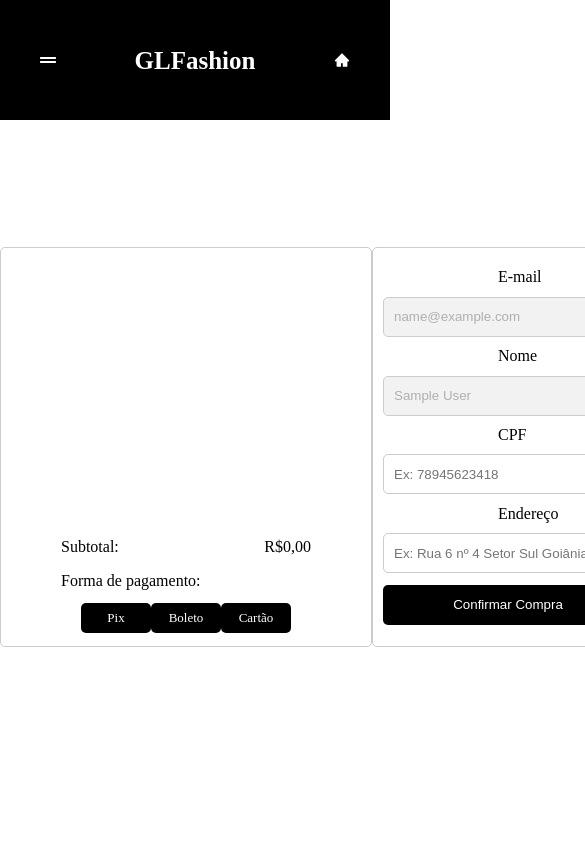
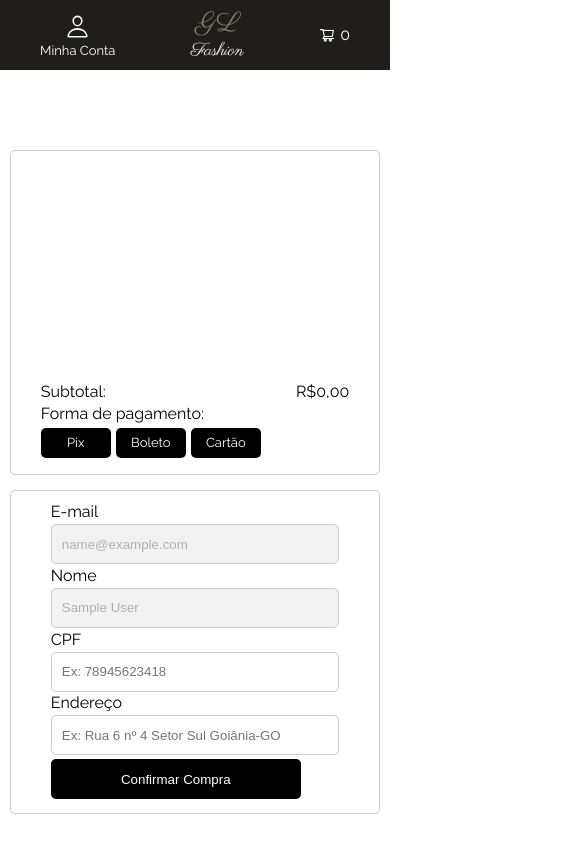
Before and after one commit to gsnorberto/projeto15-glfashion-front, a React (Create React App) app: page /pagamento in a window 390 px wide. Shown: the top 844 px of the page, 585 px wide, since content can reach past the window. Built offline with nearby package versions, Linux system fonts and the light colour scheme; no server answers; sample sign-in values are in the browser's storage.

Commit message:
style: adiciona responsividade na tela de checkout

```diff
--- a/src/components/Carrinho/styles.js
+++ b/src/components/Carrinho/styles.js
@@ -78,6 +78,7 @@ export const Rodape = styled.div`
         color: #FFFFFF;
         background-color: #000000;
         font-size: 17px;
+        cursor: pointer;
     }
 `
 export const Produtos = styled.div`
--- a/src/pages/Checkout/index.js
+++ b/src/pages/Checkout/index.js
@@ -6,9 +6,10 @@ import { Context } from "../../context/AuthContext"
 import { useState, useEffect, useContext } from "react"
 import axios from "axios"
 import ProdutoCarrinho from "../../components/ProdutoCarrinho/index.js"
+import HeaderMenu from "../../components/HeaderMenu/index.js"
 export default () => {
     const navigate = useNavigate();
-    let { userLS } = useContext(Context)
+    let { userLS } = useContext(Context);
 
     useEffect(() => {
         if (!userLS) {
@@ -70,11 +71,7 @@ export default () => {
 
     return (
         <ContainerChecout>
-            <HeaderContainer>
-                <FaGripLines />
-                <h1>GLFashion</h1>
-                <AiFillHome onClick={() => navigate("/home")} />
-            </HeaderContainer>
+            <HeaderMenu compras={compras} atualizaCompras={atualizaCompras} setCompras={setCompras} />
             <DadosPedido>
                 <Produtos>{compras.map((c) => <ProdutoCarrinho key={c._id} compra={c} atualizaCompras={atualizaCompras} />)}</Produtos>
                 <SubTotal><span>Subtotal:</span><span>R${subtotal}</span></SubTotal>
--- a/src/pages/Checkout/styles.js
+++ b/src/pages/Checkout/styles.js
@@ -22,23 +22,30 @@ export const HeaderContainer = styled.div`
   }
 `
 export const ContainerChecout = styled.div`
+    font-family: 'Raleway', sans-serif;
     width: 100%;
     height: 100vh;
     display: flex;
     align-items: center;
     justify-content: space-evenly;
     padding-top: 50px;
+    padding-bottom: 30px;
+
+    @media(max-width:1075px){
+      padding-top: 150px;
+      flex-direction: column;
+    }
 `
 export const DadosComprador = styled.form`
-    width: 500px;
+    width: 45%;
     height: 400px;
     border: 1px solid #CCC;
     border-radius: 5px;
     display: flex;
     flex-direction: column;
-    align-items: center;
+    align-items: flex-start;
     justify-content: space-evenly;
-    padding: 10px;
+    padding: 10px 40px;
     button{
         width: 250px;
         height: 40px;
@@ -47,9 +54,10 @@ export const DadosComprador = styled.form`
         color: #fff;
         border-radius: 5px;
         opacity: ${props => props.clicado ? "0.7" : "1"};
+        cursor: pointer;
     }
     input{
-        width: 250px;
+        width: 100%;
         height: 40px;
         border-radius: 5px;
         border: 1px solid #CCC;
@@ -57,23 +65,30 @@ export const DadosComprador = styled.form`
     }
     h1{
         align-self: flex-start;
-        margin-left: 115px;
+
+    }
+    @media(max-width:1075px){
+      width: 95%;
+      margin-top: 15px;
     }
 `
 
 export const DadosPedido = styled.form`
-    width: 500px;
+    width: 50%;
     height: 400px;
     border: 1px solid #CCC;
     border-radius: 5px;
     display: flex;
     flex-direction: column;
-    align-items: center;
+    align-items: flex-start;
     justify-content: space-evenly;
-    padding: 10px;
+    padding: 10px 30px;
     h1{
-      padding: 5px 0px 10px 50px;
       align-self: flex-start;
+    }
+
+    @media(max-width:1075px){
+      width: 95%;
     }
 `
 export const InputDesabilitado = styled.input`
@@ -90,7 +105,6 @@ export const Produtos = styled.div`
     height: 70%;
     overflow-y: scroll;
     width: 100%;
-    padding: 0 50px;
 `
 
 export const SubTotal = styled.div`
@@ -98,15 +112,13 @@ export const SubTotal = styled.div`
   display: flex;
   justify-content: space-between;
   align-items: center;
-  padding: 10px 50px;
 `
 
 export const Pagamento = styled.div`
   display: flex;
   width: 100%;
   align-items: center;
-  justify-content: space-evenly;
-  padding: 0 70px;
+  justify-content: flex-start;
   div{
     width: 70px;
     height: 30px;
@@ -121,10 +133,15 @@ export const Pagamento = styled.div`
 `
 export const ButtonPix = styled.div`
   border: ${props => props.selecionado ? "2px solid #0f0": "none"};
+  margin-right: 5px;
+  cursor: pointer;
 `
 export const ButtonBoleto = styled.div`
   border: ${props => props.selecionado ? "2px solid #0f0": "none"};
+  margin-right: 5px;
+  cursor: pointer;
 `
 export const ButtonCartao = styled.div`
   border: ${props => props.selecionado ? "2px solid #0f0": "none"};
+  cursor: pointer;
 `
--- a/src/pages/Success/index.js
+++ b/src/pages/Success/index.js
@@ -21,10 +21,9 @@ export default () => {
             <IoCheckmarkCircle className="check-icon" />
             <Title>Pedido Efetuado com Sucesso</Title>
             <Subtitle>Você receberá a confirmação do pedido em seu e-mail</Subtitle>
-            <Button>
-                <NavLink className="button-home" to="/home">Voltar para Página Inicial</NavLink>
-            </Button>
-
+            <NavLink className="button-home" to="/home">
+                <Button>Voltar para Página Inicial</Button>
+            </NavLink>
         </SuccessArea>
     )
 }
--- a/src/pages/Success/styles.js
+++ b/src/pages/Success/styles.js
@@ -32,11 +32,12 @@ export const Subtitle = styled.div`
 
 export const Button = styled.button`
     margin-top: 40px;
-    padding: 5px 10px;
+    padding: 15px 30px;
     border: 0;
-    background-color: #A0445D;
+    background-color: #201e1b;
     color: #FFFFFF;
     border-radius: 5px;
+    cursor: pointer;
     &:hover{
         opacity: 0.9;
     }
```
